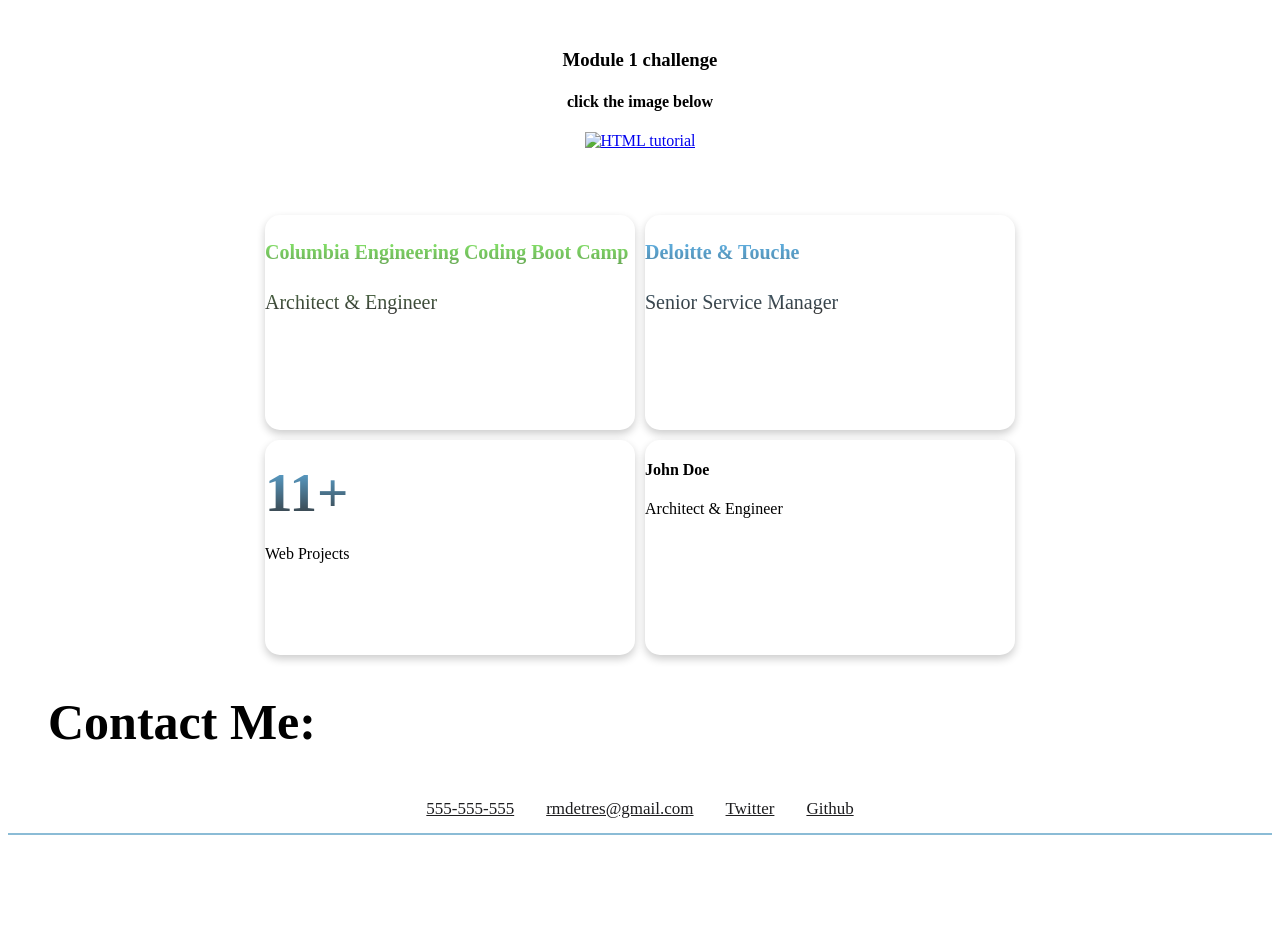
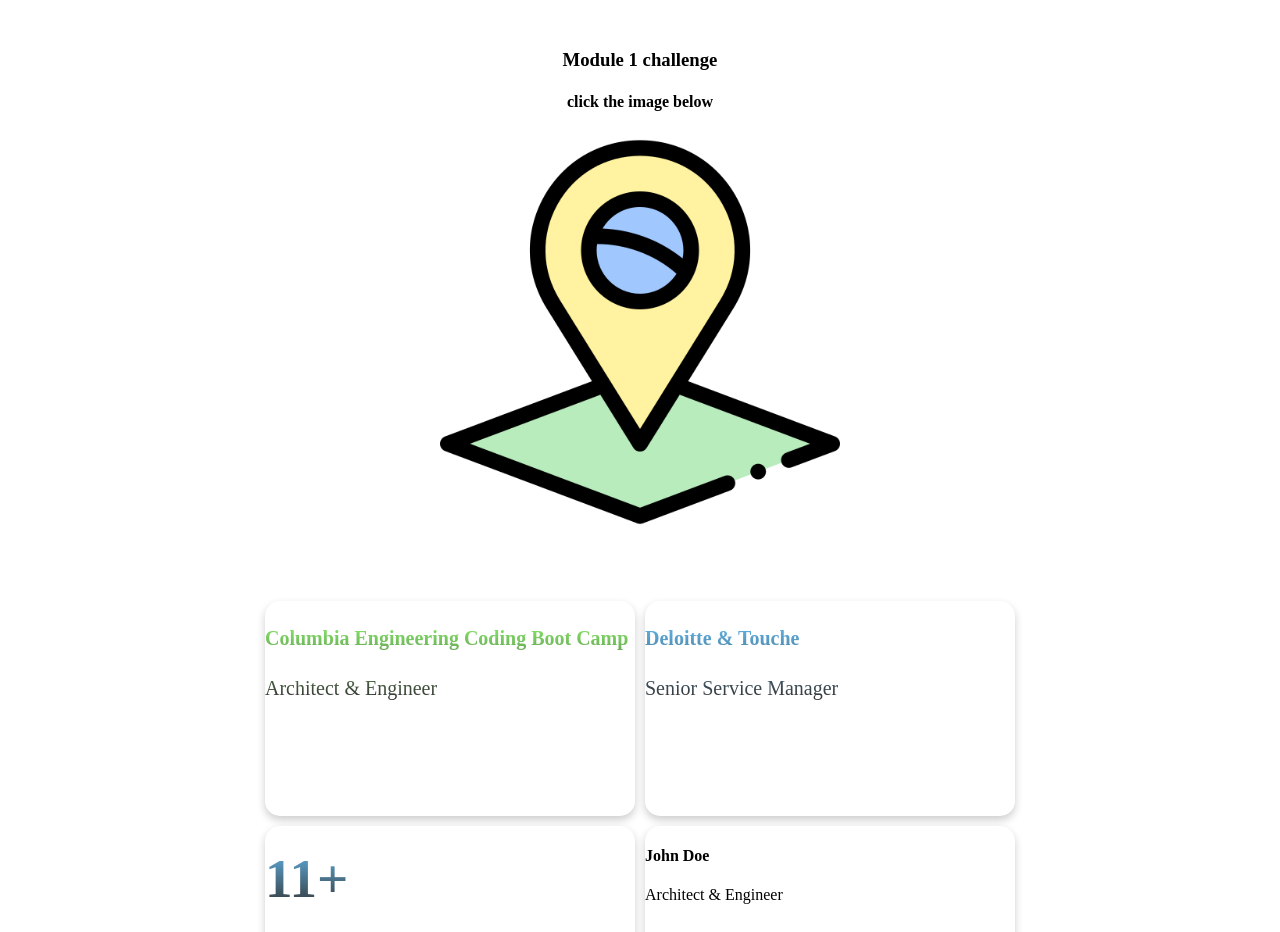
Before and after one commit to rmdetres/professional-portfolio, a plain HTML site: page index.html in a window 1280 px wide. Shown: the part 1580-2512 px from the top of the page. Before the commit the page ends 2423 px from the top, so only its background shows below. Drawn offline with Linux system fonts and the light colour scheme.

Commit message:
fixing broken image

```diff
--- a/index.html
+++ b/index.html
@@ -48,7 +48,7 @@
     <div class="work">
       <h3>Module 1 challenge</h3>
       <h4>click the image below</h4>
-      <a href="https://rmdetres.github.io/module1-challenge/"><img src="placeholderimage.jpg" alt="HTML tutorial" style="width:400px;height:400px;"></a>
+      <a href="https://rmdetres.github.io/module1-challenge/"><img src="placeholderimage.png" alt="HTML tutorial" style="width:400px;height:400px;"></a>
 
 
     </div>
```
